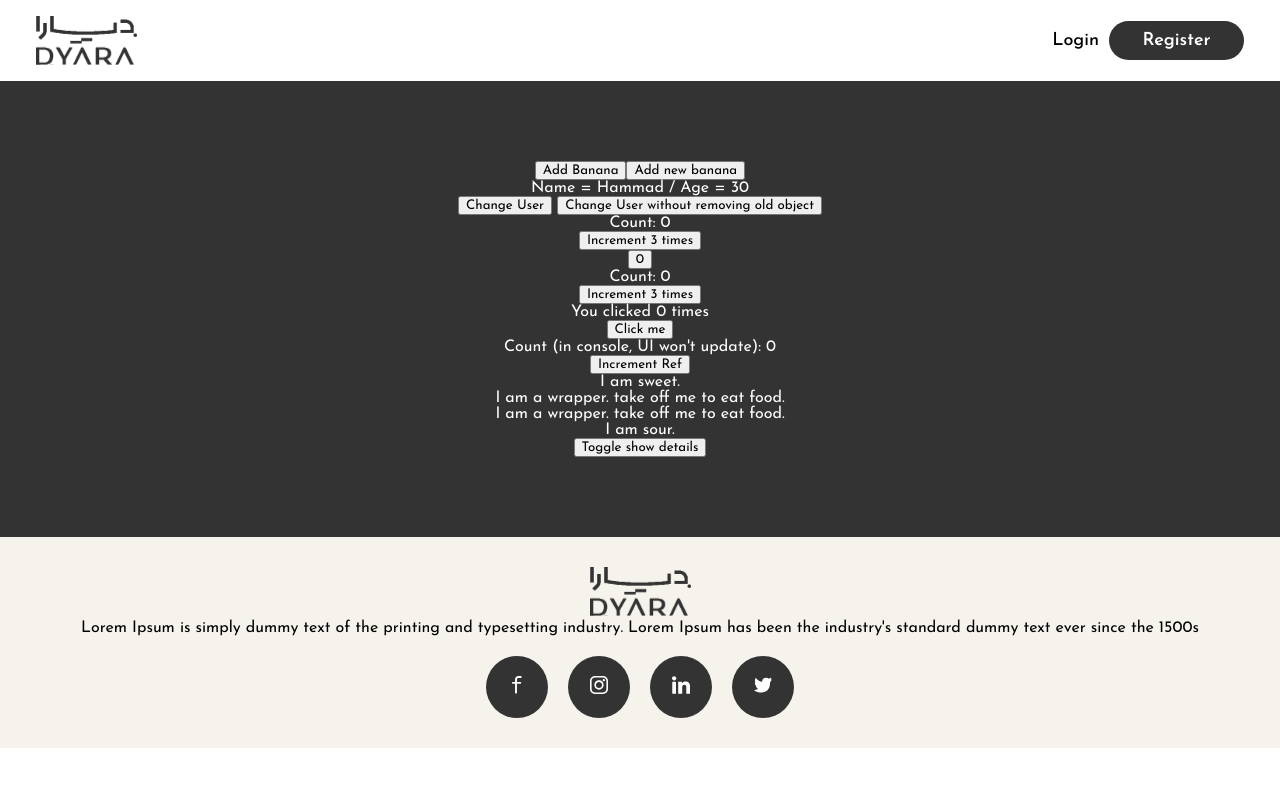
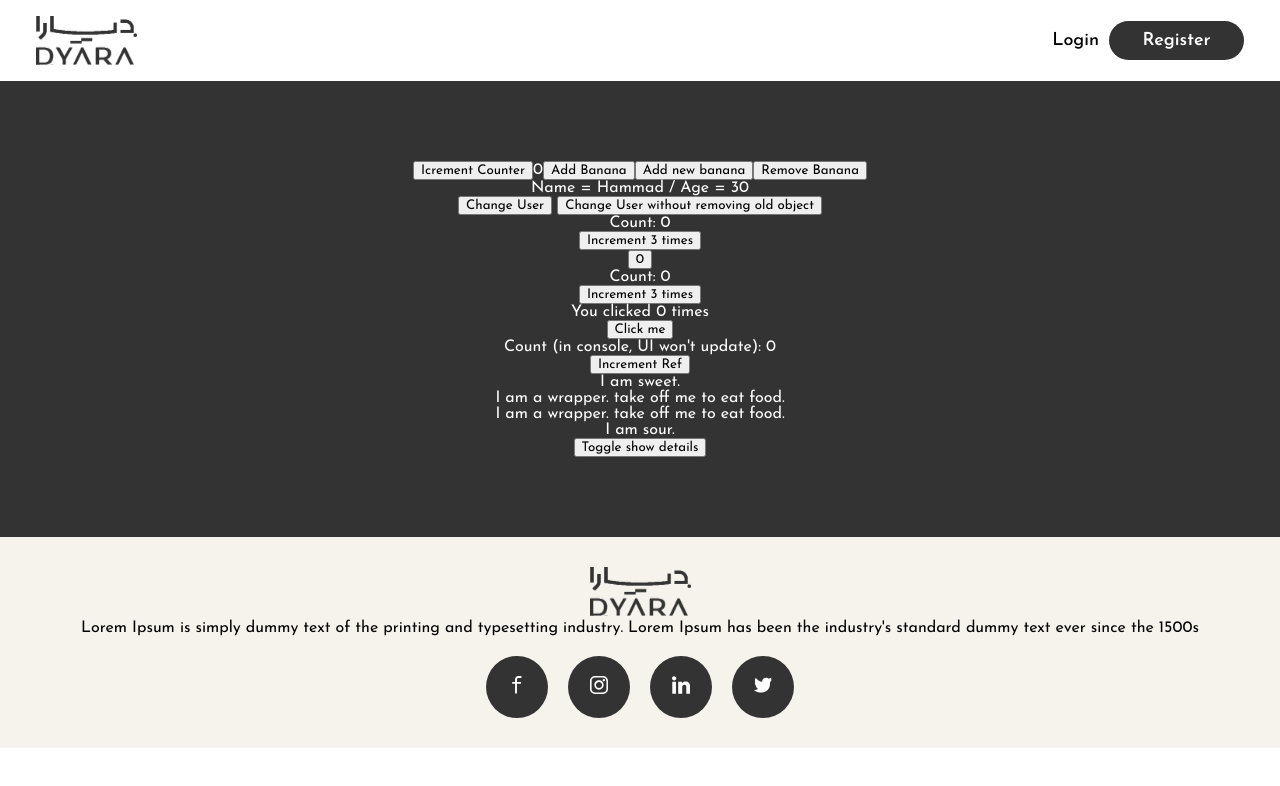
Before and after one commit to Hammad-Honey/React-Vite, a React (Vite) app: page / in a window 1280 px wide. Shown: the top 786 px of the page. Built offline with nearby package versions, Linux system fonts and the light colour scheme.

Commit message:
Passing Setter to child component, setter methods examples

```diff
--- a/src/App.jsx
+++ b/src/App.jsx
@@ -10,6 +10,7 @@ import User from './components/Userprofile/user';
 import {Counter, CounterProblem, ObjectsUseState} from './useStateExamples.jsx'
 import { CounterProblemFixed } from './components/CounterProblemFixed.jsx';
 import ArrayUseState from './components/ArrayUseState.jsx';
+import SetterFromParent from './components/SetterFromParent.jsx'
 
 
 function App() {
@@ -19,7 +20,9 @@ function App() {
   return (
     <>
       <Header />
+
       <div className='appbackground'>
+        <SetterFromParent/>
         <ArrayUseState />
         <ObjectsUseState/>
         <CounterProblemFixed />
--- a/src/components/ArrayUseState.jsx
+++ b/src/components/ArrayUseState.jsx
@@ -19,6 +19,10 @@ const ArrayUseState = () => {
         setItems(prev => [...prev, 'Banana']) // we are just spreading old items and merging new item ('banana',...prev)
     }
 
+    const removeBanana=()=>{
+        setItems(prev=>prev.filter(item=>item!=='Banana'))
+    }
+
     return (
         <>
             {/* <p>{user? <>Name = {user.firstName} / Age = {user.age}</>:<>Nothing Exist</>}</p>
@@ -32,6 +36,7 @@ const ArrayUseState = () => {
                 )
 
             }>Add new banana</button>
+            <button onClick={removeBanana}>Remove Banana</button>
 
         </>
 
--- /dev/null
+++ b/src/components/SetterFromParent.jsx
@@ -0,0 +1,20 @@
+import React,{ useState } from "react"
+import SetterToParent from './SetterToParent'
+
+function SetterFromParent(){
+    const [count,setcount]=useState(0);
+
+    const HandleIncrement= ()=>{
+        setcount(prev=>prev+1);
+    }
+
+
+    return(
+        <>
+        <SetterToParent increment={HandleIncrement}/>
+        <>{count}</>
+        </>
+
+    )
+}
+export default SetterFromParent
--- /dev/null
+++ b/src/components/SetterToParent.jsx
@@ -0,0 +1,10 @@
+import React from "react"
+import SetterFromParent from "./SetterFromParent"
+function SetterToParent({increment}){
+    return(
+        <>
+        <button onClick={increment}>Icrement Counter</button>
+        </>
+    )
+}
+export default SetterToParent
```
